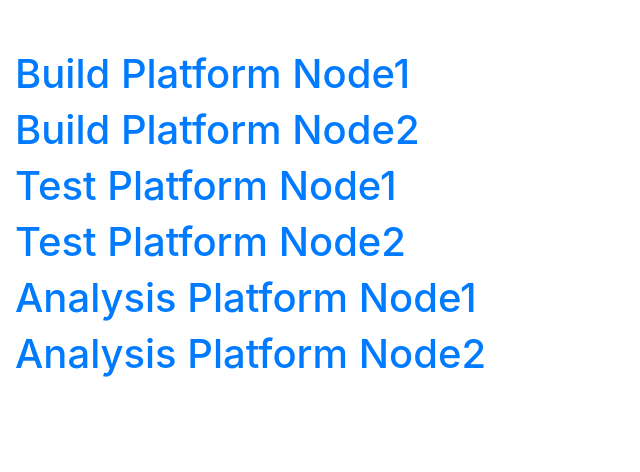
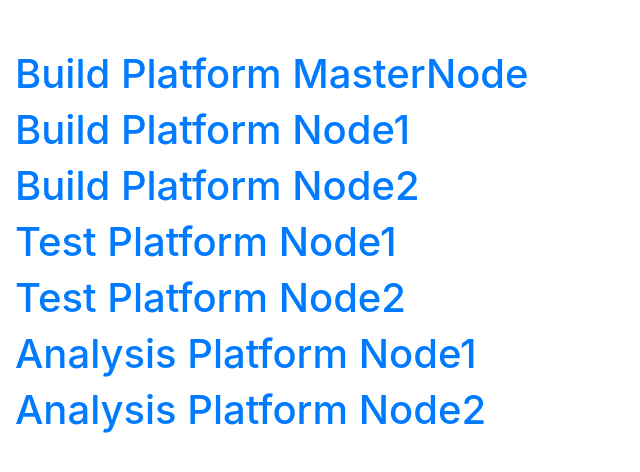
Before and after one commit to sacpv04/demo1, a website: page index.html in a window 1280 px wide. Shown: the whole page, without its empty margins (0-640 px from the left). Drawn offline with nearby package versions, Linux system fonts and the light colour scheme.

Commit message:
add master node

```diff
--- a/index.html
+++ b/index.html
@@ -10,6 +10,9 @@
 </head>
 <body>
   <div style="width:100%; height:20%; padding-left:15px">
+    <h1>
+      <a href="http://18.177.94.234:8080/build?ip=10.42.0.10">Build Platform MasterNode</a>
+    </h1>
      <h1>
       <a href="http://18.177.94.234:8080/build?ip=10.42.1.13">Build Platform Node1</a>
     </h1>
```
